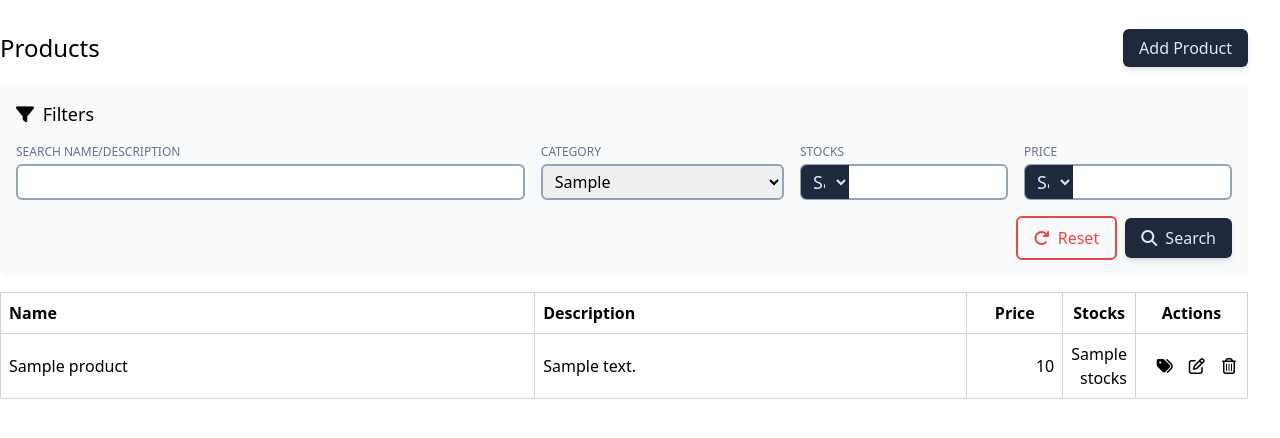
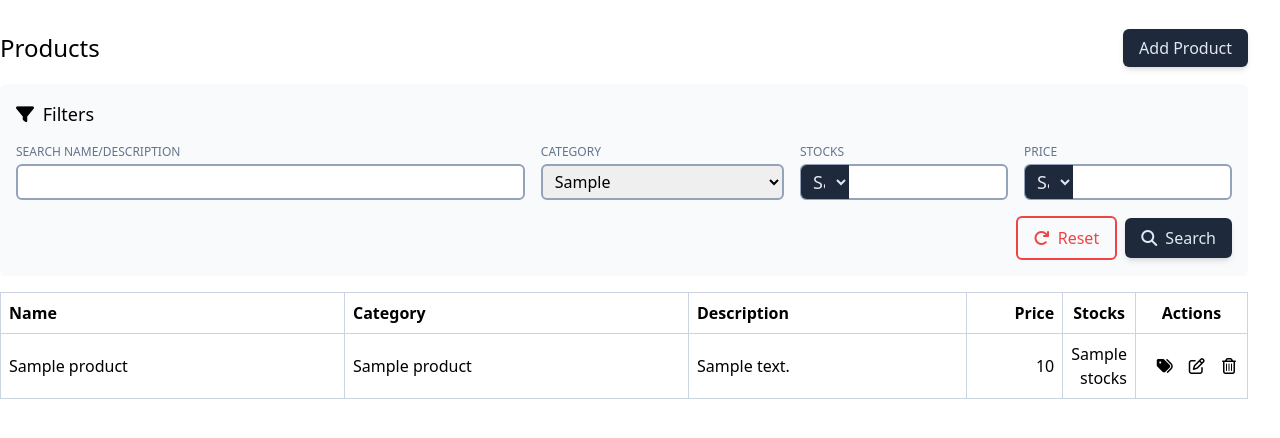
Before and after one commit to RonelTheGreat/inventory-app, a PHP site: template app/views/products/list.php in a window 1280 px wide. Shown: the top 438 px of the page. Run offline with PHP 8.4, Linux system fonts and the light colour scheme; the template is opened without the code that fills it: most values are stand-ins (such as "Sample title", 1, 10 or a date in 2020); data that the repository does not hold is empty; some libraries are stand-ins or nearby versions.

Commit message:
Added category column (list products table); updated tag styling

```diff
--- a/app/assets/styles/dist.css
+++ b/app/assets/styles/dist.css
@@ -886,6 +886,10 @@ video {
   border-radius: 0.25rem;
 }
 
+.rounded-lg {
+  border-radius: 0.5rem;
+}
+
 .rounded-md {
   border-radius: 0.375rem;
 }
--- a/app/classes/controllers/Products.php
+++ b/app/classes/controllers/Products.php
@@ -86,6 +86,8 @@ class Products extends BaseController {
 			$this->request->get('searchParams', [])
 		);
 
+		$categoryOptions = $this->getCategoryOptions();
+
 		$products = $this->getFilteredProducts($searchParams);
 		foreach ($products as $key => $product) {
 			$imagePreview = $this->db->selectOne('product_images', ['product_id' => intval($product['id'])]);
@@ -95,6 +97,8 @@ class Products extends BaseController {
 				$products[$key]['imagePreview'] = '';
 			}
 
+			$products[$key]['categoryName'] = intval($product['category_id']) > 0 ? $categoryOptions[$product['category_id']] : '';
+
 			$stocks = $this->db->selectOne('stocks', ['product_id' => intval($product['id'])]);
 			if ($stocks !== false) $stocks = $stocks['stocks'];
 			$products[$key]['stocks'] = intval($stocks);
@@ -103,7 +107,7 @@ class Products extends BaseController {
 		$this->renderView('list', [
 			'products' => $products,
 			'searchParams' => $searchParams,
-			'categoryOptions' => $this->getCategoryOptions(),
+			'categoryOptions' => $categoryOptions,
 			'comparisonOperatorOptions' => $this->getComparisonOperatorOptions(),
 		]);
 	}
--- a/app/views/products/list.php
+++ b/app/views/products/list.php
@@ -90,8 +90,9 @@
 			<thead>
 				<tr>
 					<th class="text-left p-2 border border-slate-300">Name</th>
+					<th class="text-left p-2 border border-slate-300">Category</th>
 					<th class="text-left p-2 border border-slate-300">Description</th>
-					<th class="p-2 border border-slate-300">Price</th>
+					<th class="text-right p-2 border border-slate-300">Price</th>
 					<th class="p-2 border border-slate-300">Stocks</th>
 					<th class="p-2 border border-slate-300">Actions</th>
 				</tr>
@@ -104,7 +105,7 @@
 								<?= $product['name']; ?>
 
 								<?php if (!$product['imagePreview']): ?>
-									<span class="text-xs text-white bg-orange-400 px-1 rounded-md">No image</span>
+									<span class="text-xs text-white bg-orange-400 px-1 rounded-lg">No image</span>
 								<?php endif; ?>
 							</a>
 
@@ -113,6 +114,14 @@
 									 data-product-preview="<?= $product['imagePreview']; ?>"
 								>
 								</div>
+							<?php endif; ?>
+						</td>
+
+						<td class="p-2 border border-slate-300">
+							<?php if ($product['categoryName']!== ''): ?>
+								<?= $product['categoryName']; ?>
+							<?php else: ?>
+								<span class="text-xs text-white bg-orange-400 px-1 rounded-lg">No category</span>
 							<?php endif; ?>
 						</td>
 
```
